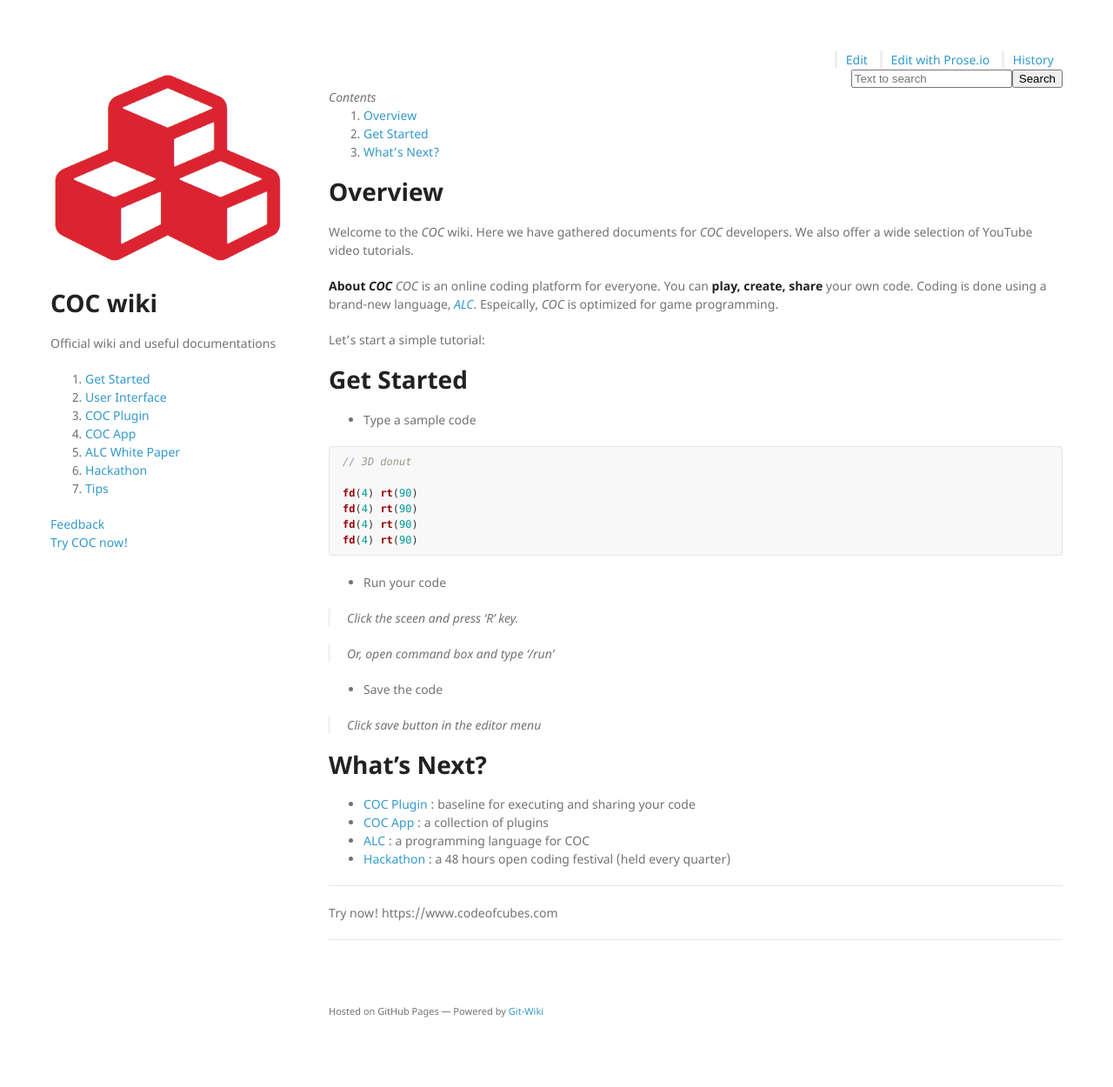
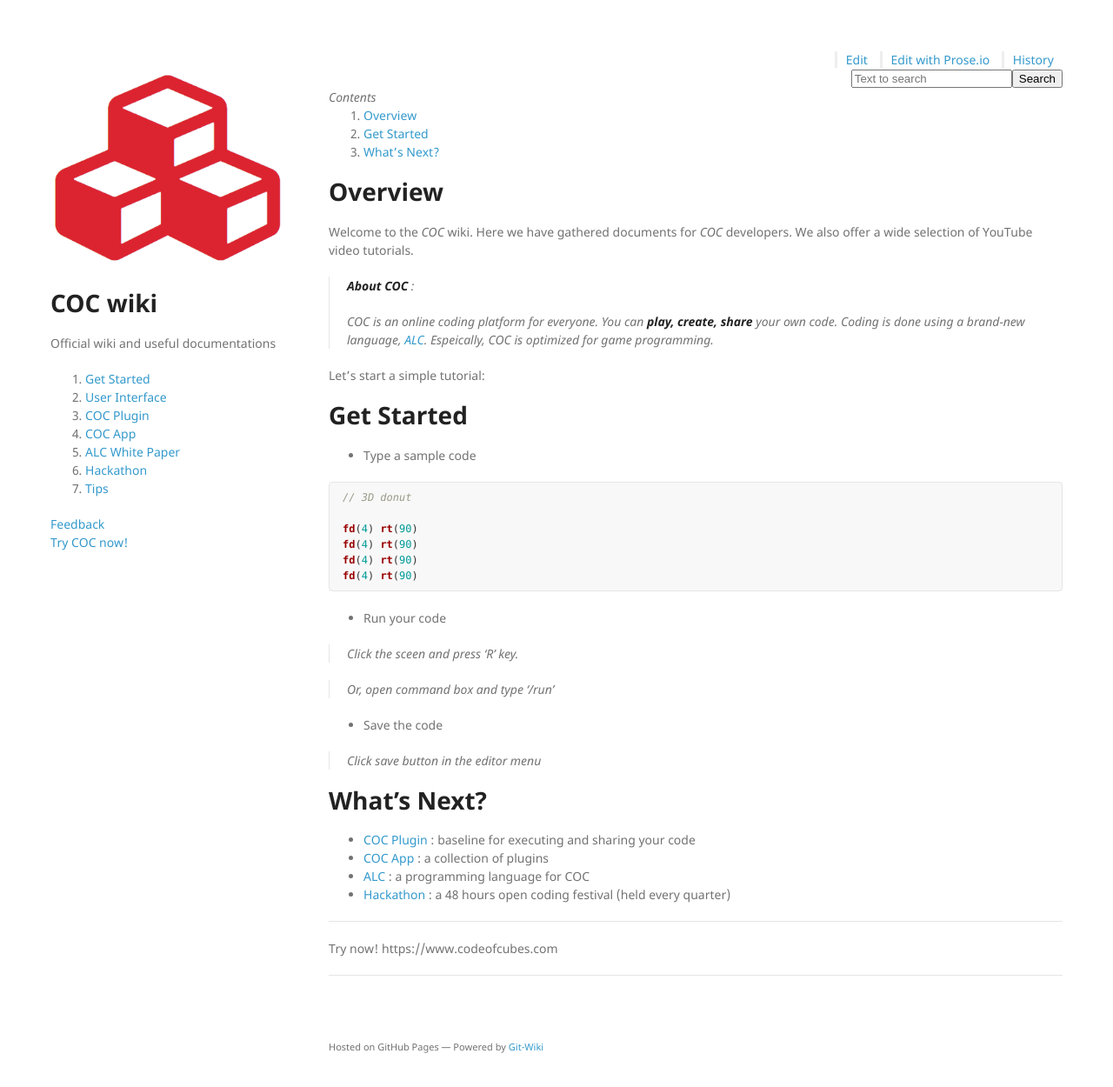
Before and after one commit to daisykim/daisykim.github.io, a Jekyll site: the page built from index.md, in a window 1280 px wide and 1250 px high. Shown: the whole window at 87% size. Built offline with Jekyll 4.4.1, drawn with Linux system fonts in a browser that asks for light colours; nearby versions of some CDN libraries.

```diff
--- a/index.md
+++ b/index.md
@@ -6,8 +6,9 @@ title: Markdown Style Guide
 # Overview
 Welcome to the _COC_ wiki. Here we have gathered documents for _COC_ developers. We also offer a wide selection of YouTube video tutorials.
 
-**About _COC_**
-_COC_ is an online coding platform for everyone. You can **play, create, share** your own code. Coding is done using a brand-new language, [_ALC_](p/alc-1.0-white-paper). Espeically, _COC_ is optimized for game programming.
+> **About _COC_** :
+>
+> _COC_ is an online coding platform for everyone. You can **play, create, share** your own code. Coding is done using a brand-new language, [_ALC_](p/alc-1.0-white-paper). Espeically, _COC_ is optimized for game programming.
 
 Let's start a simple tutorial:
 
```
